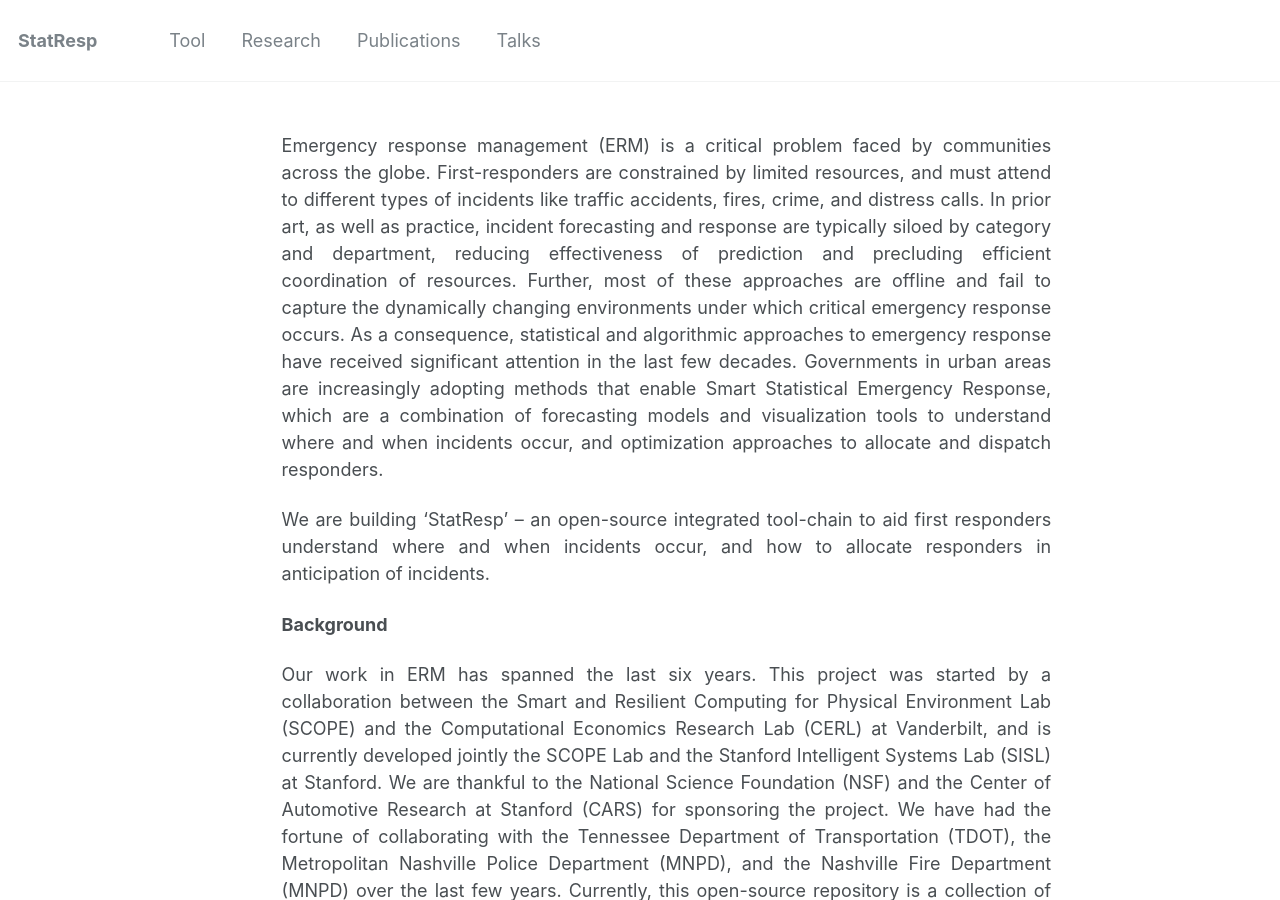
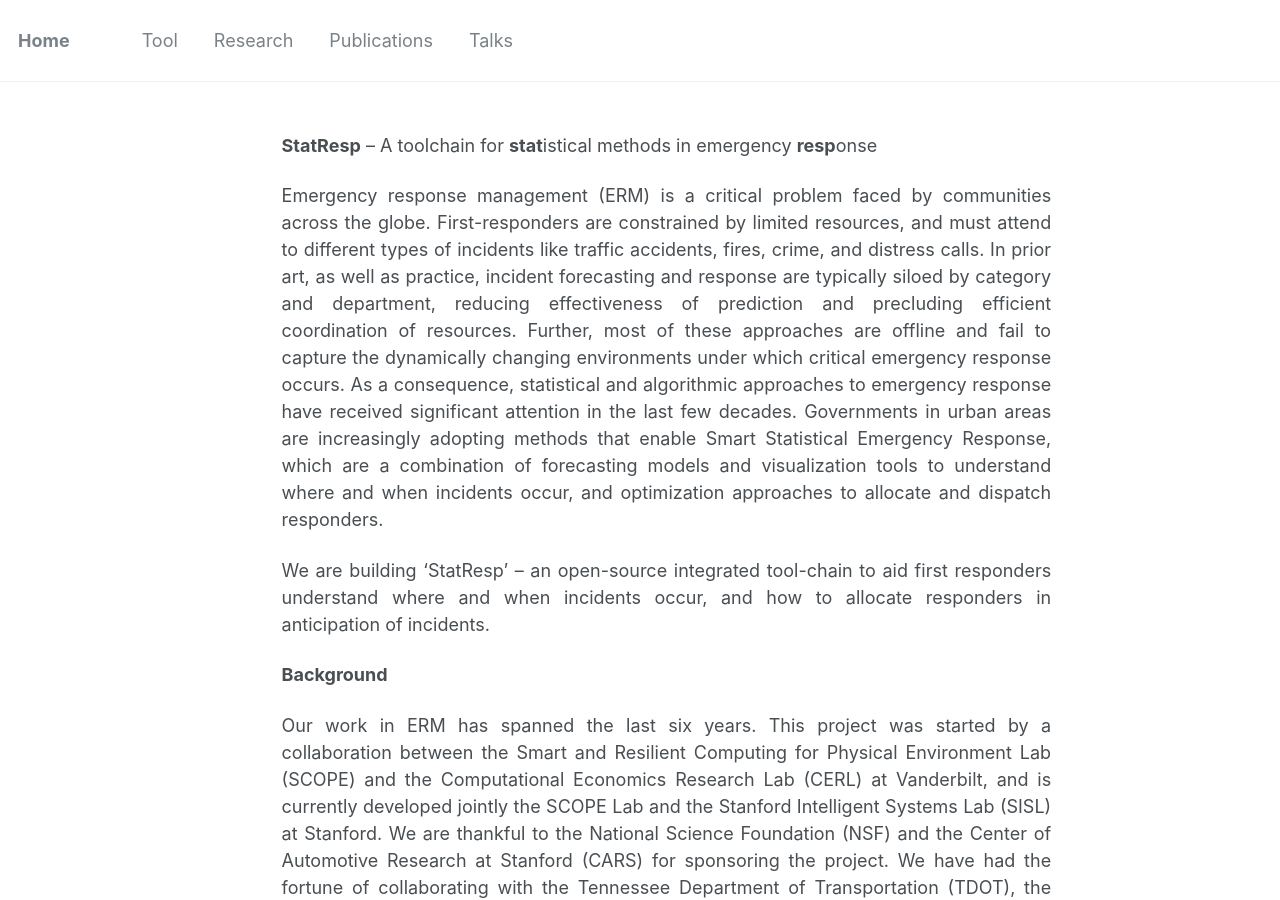
Before and after one commit to TransactiveSCC/statresp.github.io, a Jekyll site: the page built from _pages/about.md, in a window 1280 px wide and 900 px high. Built offline with Jekyll 4.4.1, drawn with Linux system fonts in a browser that asks for light colours.

Commit message:
updated config and main page

```diff
--- a/_config.yml
+++ b/_config.yml
@@ -7,7 +7,7 @@
 
 # Site Settings
 locale                   : "en-US"
-title                    : "StatResp"
+title                    : "Home"
 title_separator          : "-"
 name                     : &name "StatResp"
 description              : &description ""
--- a/_pages/about.md
+++ b/_pages/about.md
@@ -7,6 +7,8 @@ redirect_from:
   - /about/
   - /about.html
 ---
+
+<b>StatResp</b> -- A toolchain for <b>stat</b>istical methods in emergency <b>resp</b>onse
 
 Emergency response management (ERM) is a critical problem faced by communities across the globe. First-responders are constrained by limited resources, and must attend to different types of incidents like traffic accidents, fires, crime, and distress calls. In prior art, as well as practice, incident forecasting and response are typically siloed by category and department, reducing effectiveness of prediction and precluding efficient coordination of resources. Further, most of these approaches are offline and fail to capture the dynamically changing environments under which critical emergency response occurs. As a consequence, statistical and algorithmic approaches to emergency response have received significant attention in the last few decades. Governments in urban areas are increasingly adopting methods that enable Smart Statistical Emergency Response, which are a combination of forecasting models and visualization tools to understand where and when incidents occur, and optimization approaches to allocate and dispatch responders.
 
```
